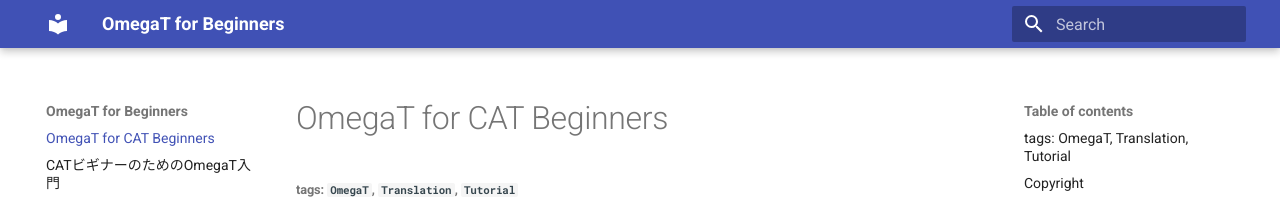
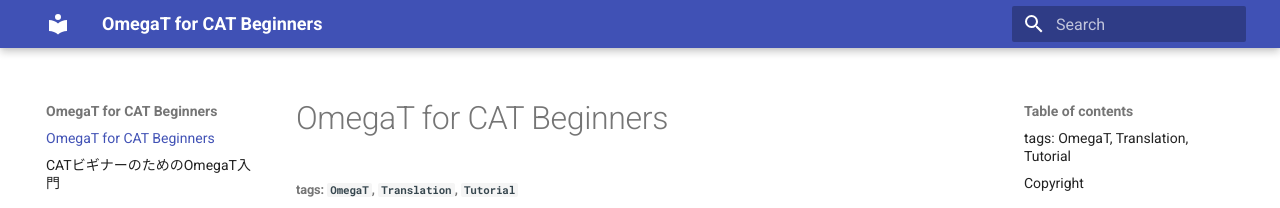
Before and after one commit to miurahr/omegat-for-cat-beginners, an MkDocs documentation site: the page built from docs/OmegaT_for_Beginners_en.md, in a window 1280 px wide. Shown: the top 208 px of the page. Built offline with MkDocs 1.6.1 and Material for MkDocs 9.7.7, drawn with Linux system fonts in a browser that asks for light colours.

```diff
--- a/mkdocs.yml
+++ b/mkdocs.yml
@@ -1,4 +1,4 @@
-site_name: OmegaT for Beginners
+site_name: OmegaT for CAT Beginners
 markdown_extensions:
   - tables
   - def_list
```
